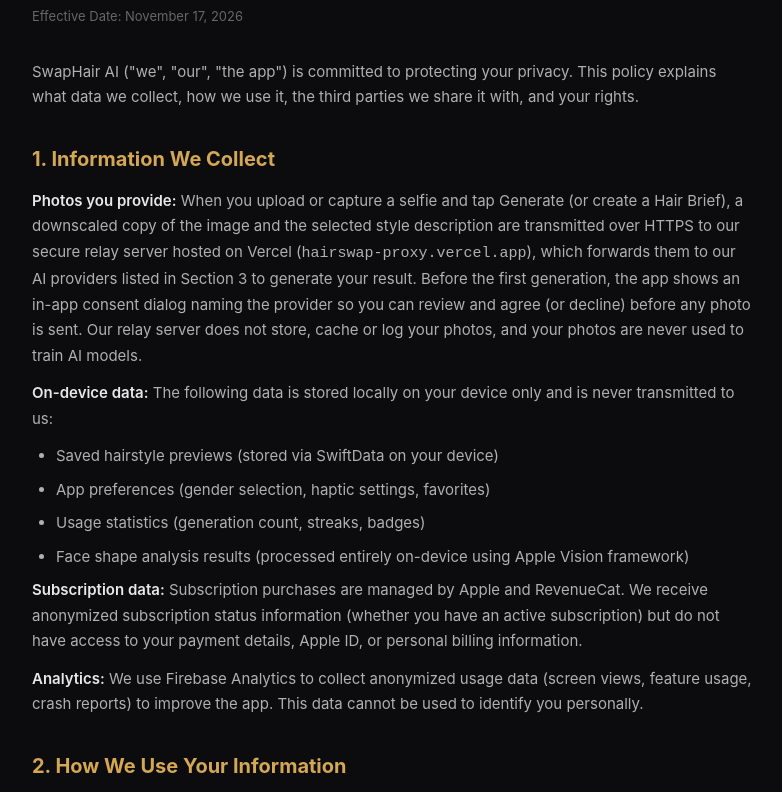
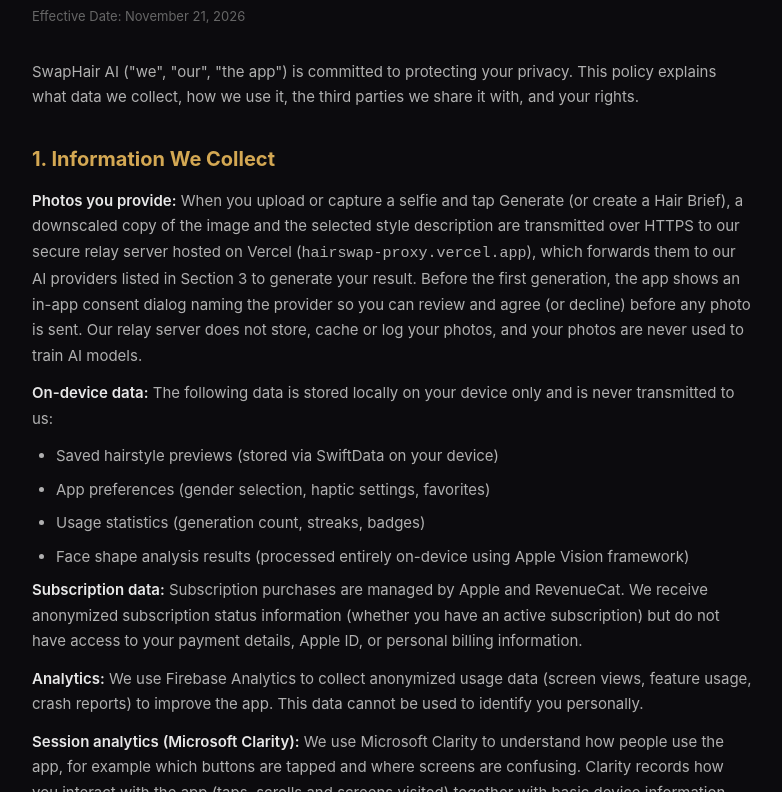
Before and after one commit to yuripetrosyan/swaphair-legal, a plain HTML site: page privacy.html in a window 1280 px wide. Shown: the part 91-883 px from the top of the page, without its empty margins (248-1030 px from the left). Drawn offline with Linux system fonts and the light colour scheme.

Commit message:
Privacy policy: add Microsoft Clarity session analytics (photos masked, not used in EEA/UK/CH)
Co-Authored-By: Claude Opus 5.5 <noreply@anthropic.com>

```diff
--- a/privacy.html
+++ b/privacy.html
@@ -25,7 +25,7 @@
 <body>
     <div class="container">
         <h1>Privacy Policy</h1>
-        <p class="date">Effective Date: November 17, 2026</p>
+        <p class="date">Effective Date: November 21, 2026</p>
 
         <p>SwapHair AI ("we", "our", "the app") is committed to protecting your privacy. This policy explains what data we collect, how we use it, the third parties we share it with, and your rights.</p>
 
@@ -45,6 +45,8 @@
 
         <p><span class="highlight">Analytics:</span> We use Firebase Analytics to collect anonymized usage data (screen views, feature usage, crash reports) to improve the app. This data cannot be used to identify you personally.</p>
 
+        <p><span class="highlight">Session analytics (Microsoft Clarity):</span> We use Microsoft Clarity to understand how people use the app, for example which buttons are tapped and where screens are confusing. Clarity records how you interact with the app (taps, scrolls and screens visited) together with basic device information such as device model, operating system and approximate country. Your photos and generated images are masked and are never recorded. This data is not linked to your name or contact details and is not used for advertising or tracking. We do not record sessions for users in the European Economic Area, the United Kingdom or Switzerland. Elsewhere you can switch it off at any time with the "Share anonymous usage" toggle in Settings.</p>
+
         <h2>2. How We Use Your Information</h2>
         <ul>
             <li><span class="highlight">Photo processing:</span> Your selfie is sent to OpenAI exclusively to generate your hairstyle, beard and AI Stylist previews and, for the Hair Brief, to analyze your face shape, hair and coloring and recommend styles. It is transmitted via encrypted HTTPS, is not used to train AI models, and is deleted by OpenAI within 30 days (see Section 4).</li>
@@ -63,6 +65,7 @@
             <li><span class="highlight">Vercel (relay hosting):</span> Hosts our secure API relay (<code>hairswap-proxy.vercel.app</code>), which forwards requests to the providers above without logging, caching, or storing photo data. Vercel operates under GDPR-compliant data processing terms. See <a href="https://vercel.com/legal/privacy-policy">vercel.com/legal/privacy-policy</a>.</li>
             <li><span class="highlight">RevenueCat:</span> Manages subscription status. Receives anonymized purchase data from Apple. See <a href="https://www.revenuecat.com/privacy">revenuecat.com/privacy</a>.</li>
             <li><span class="highlight">Firebase Analytics (Google):</span> Provides anonymized usage analytics and crash reporting. No photos or personal identifiers are sent to Firebase. See <a href="https://firebase.google.com/support/privacy">firebase.google.com/support/privacy</a>.</li>
+            <li><span class="highlight">Microsoft Clarity:</span> Records anonymous app interactions (taps, scrolls, screens) with photos masked, to help us improve usability. Not used in the EEA, UK or Switzerland. See <a href="https://privacy.microsoft.com/privacystatement">privacy.microsoft.com/privacystatement</a>.</li>
             <li><span class="highlight">Apple (StoreKit):</span> Handles all payment processing for subscriptions and in-app purchases. We never receive your payment details.</li>
         </ul>
 
```
